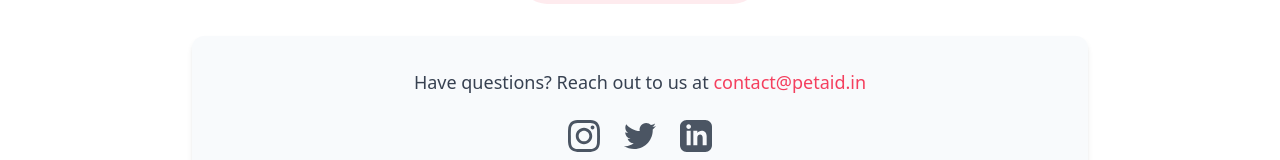
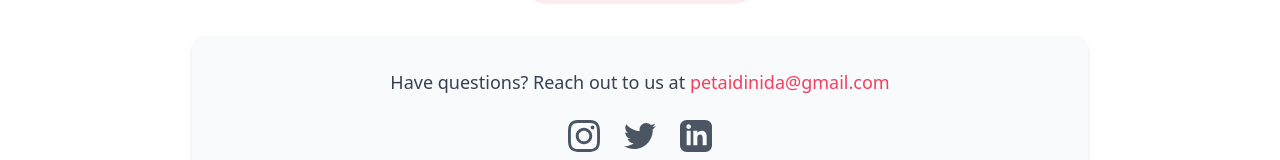
Before and after one commit to streamsniperlive/petaid_website, a plain HTML site: page index.html in a window 1280 px wide. Shown: the part 2637-2797 px from the top of the page. Drawn offline with nearby package versions, Linux system fonts and the light colour scheme; a web font is replaced by a local one.

Commit message:
Update index.html

```diff
--- a/index.html
+++ b/index.html
@@ -291,7 +291,7 @@
             </div>
 
             <div class="bg-light-bg p-8 rounded-xl shadow-md" data-aos="fade-up" data-aos-delay="200">
-                <p class="text-lg text-gray-700 mb-6">Have questions? Reach out to us at <a href="mailto:contact@petaid.in" class="text-accent hover:underline font-medium">contact@petaid.in</a></p>
+                <p class="text-lg text-gray-700 mb-6">Have questions? Reach out to us at <a href="mailto:petaidinida@gmail.com" class="text-accent hover:underline font-medium">petaidinida@gmail.com</a></p>
 
                 <div class="flex justify-center space-x-6 mb-6">
                     <a href="#" class="text-gray-600 hover:text-accent transition-colors">
```
